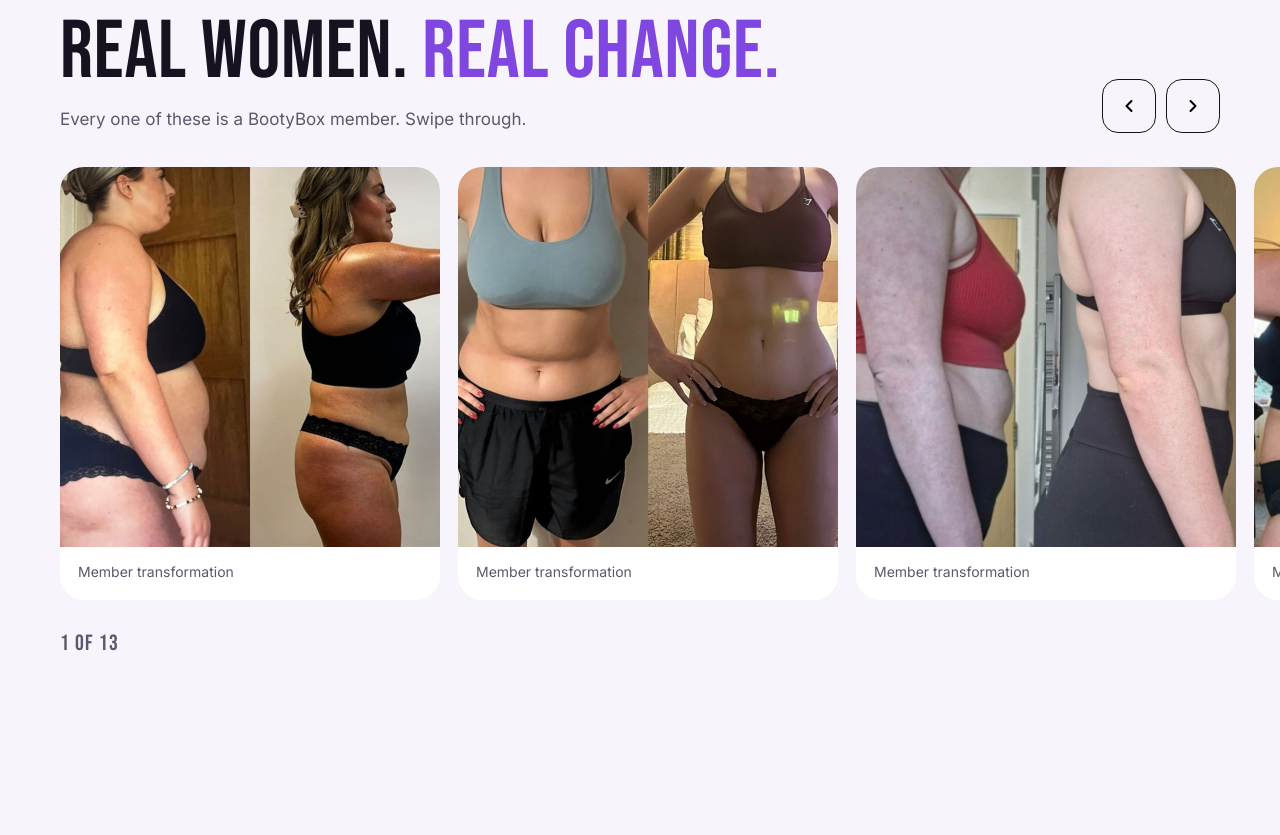
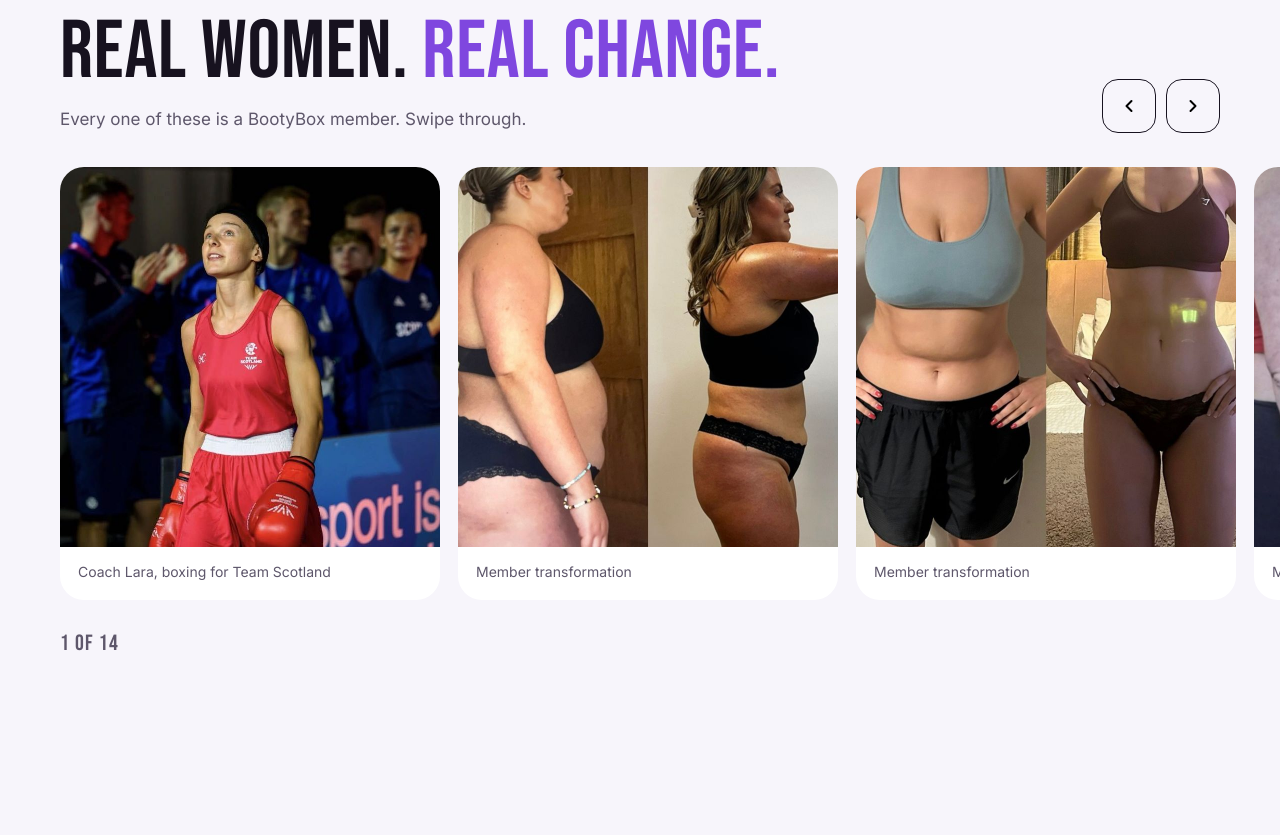
Before and after one commit to lewisclare/bootybox-website, a plain HTML site: page index.html in a window 1280 px wide. Shown: the part 1625-2460 px from the top of the page. Drawn offline with Linux system fonts and the light colour scheme.

Commit message:
Add coach Lara's photo to the team and results sections
Co-Authored-By: Claude Opus 5.5 <noreply@anthropic.com>
Claude-Session: https://claude.ai/code/session_019qSBQY3zyFwoYupPXsDcZR

```diff
--- a/index.html
+++ b/index.html
@@ -313,6 +313,7 @@ footer{background:var(--deep);color:#B9AFCB;margin-top:110px;padding-block:56px
       </div>
     </div>
     <div class="reel" id="reel">
+      <figure><img src="img/lara-boxing.jpg" alt="Coach Lara walking out to box for Team Scotland"><figcaption>Coach Lara, boxing for Team Scotland</figcaption></figure>
       <figure><img src="img/n1.jpg" alt="Before and after photos of a BootyBox member"><figcaption>Member transformation</figcaption></figure>
       <figure><img src="img/n2.jpg" alt="Before and after photos of a BootyBox member"><figcaption>Member transformation</figcaption></figure>
       <figure><img src="img/n3.jpg" alt="Before and after photos of a BootyBox member"><figcaption>Member transformation</figcaption></figure>
@@ -327,7 +328,7 @@ footer{background:var(--deep);color:#B9AFCB;margin-top:110px;padding-block:56px
       <figure><img src="img/r5.jpg" alt="Before and after photos of BootyBox members"><figcaption>Member transformations</figcaption></figure>
       <figure><img src="img/r6.jpg" alt="Before and after photos of BootyBox members"><figcaption>Member transformations</figcaption></figure>
     </div>
-    <div class="in count" id="count">1 of 13</div>
+    <div class="in count" id="count">1 of 14</div>
   </section>
 
   <div class="in" id="programmes">
@@ -405,7 +406,7 @@ footer{background:var(--deep);color:#B9AFCB;margin-top:110px;padding-block:56px
       <figure class="coach"><div class="img"><img src="img/coach-stephanie.jpg" alt="Coach Stephanie"></div><figcaption>Stephanie<small>Coach</small></figcaption></figure>
       <figure class="coach"><div class="img"><img src="img/coach-emma.jpg" alt="Coach Emma"></div><figcaption>Emma<small>Coach</small></figcaption></figure>
       <figure class="coach"><div class="img"><img src="img/coach-megan.jpg" alt="Coach Megan"></div><figcaption>Megan<small>Coach</small></figcaption></figure>
-      <figure class="coach"><div class="img ph-coach"><span>L</span></div><figcaption>Lara<small>Coach</small></figcaption></figure>
+      <figure class="coach"><div class="img"><img src="img/coach-lara.jpg" alt="Coach Lara boxing for Team Scotland"></div><figcaption>Lara<small>Coach</small></figcaption></figure>
     </div>
   </section>
 
```
Also changed, not shown: img/coach-lara.jpg (added), img/lara-boxing.jpg (added).
